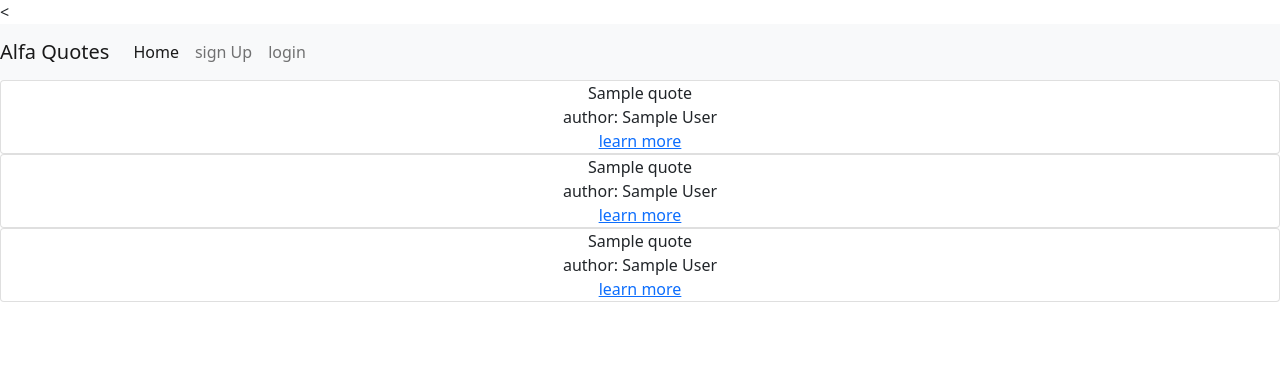
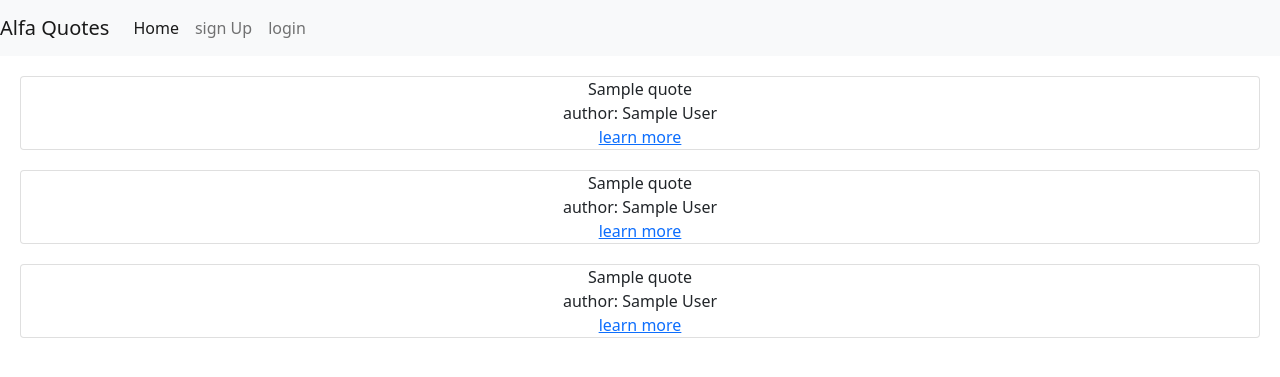
Before and after one commit to dan-mutua/flaskwk4, a Flask app: template app/templates/index.html in a window 1280 px wide. Shown: the top 377 px of the page. Run offline with Flask 2, Linux system fonts and the light colour scheme; the template is opened without the code that fills it: most values are stand-ins (such as "Sample title", 1, 10 or a date in 2020); some libraries are stand-ins or nearby versions; some web fonts are replaced.

Commit message:
add multiple quote card

```diff
--- a/app/auth/views.py
+++ b/app/auth/views.py
@@ -20,7 +20,7 @@ def login():
         flash('Invalid username or Password')
 
     title = "Login"
-    return render_template('auth/login.html',login_form = login_form,title=title)
+    return render_template('login.html',login_form = login_form,title=title)
 
 
 
@@ -32,12 +32,12 @@ def register():
         db.session.add(user)
         db.session.commit()
 
-        mail_message("Welcome to 60 seconds pitch","email/welcome_user",user.email,user=user)
+        mail_message("Welcome alfa quotes","email/welcome_user",user.email,user=user)
 
 
         return redirect(url_for('auth.login'))
         title = "New Account"
-    return render_template('auth/register.html',registration_form = form)
+    return render_template('signup.html',registration_form = form)
 
 @auth.route('/logout')
 @login_required
--- a/app/email.py
+++ b/app/email.py
@@ -1,8 +1,12 @@
 from flask_mail import Message
 from flask import render_template
 from . import mail
+
+
+
+
 def mail_message(subject, template, to, **kwargs):
-    sender_email = 'adinomuruthi1@gmail.com'
+    sender_email = 'danmutua15@gmail.com'
     email = Message(subject, sender=sender_email, receipients=[to])
     email.body = render_template(template + ".txt", **kwargs)
     email.html = render_template(template + ".html", **kwargs)
--- a/app/models.py
+++ b/app/models.py
@@ -3,6 +3,8 @@ from werkzeug.security import generate_password_hash, check_password_hash
 from flask_login import UserMixin
 from . import login_manager
 from datetime import datetime
+
+
 #callback function to retrieve a user when a unique identifier is passed
 @login_manager.user_loader
 def load_user(user_id):
--- a/app/static/css/index.css
+++ b/app/static/css/index.css
@@ -3,3 +3,9 @@
 #welcome {
   border: 2px solid black;
 }
+
+#mycards{
+  display: flex;
+  flex-direction: column;
+  margin: 20px
+}
--- a/app/templates/index.html
+++ b/app/templates/index.html
@@ -5,7 +5,10 @@
   <meta http-equiv="X-UA-Compatible" content="IE=edge">
   <meta name="viewport" content="width=device-width, initial-scale=1.0">
 <link href="https://cdn.jsdelivr.net/npm/bootstrap@5.1.1/dist/css/bootstrap.min.css" rel="stylesheet" integrity="sha384-F3w7mX95PdgyTmZZMECAngseQB83DfGTowi0iMjiWaeVhAn4FJkqJByhZMI3AhiU" crossorigin="anonymous">
-<
+{% block styles%}
+{{( super)}}
+<link href="{{url_for('static',filename='/app/static/css/index.css')}}" rel="stylesheet">
+{% endblock%}
   <title>homepage</title>
 </head>
   <nav class="navbar navbar-expand-lg navbar-light bg-light">
@@ -15,27 +18,27 @@
   </button>
   <div class="collapse navbar-collapse" id="navbarNavAltMarkup">
     <div class="navbar-nav">
-      <a class="nav-item nav-link active" href="#">Home </a>
+      <a class="nav-item nav-link active" href="">Home </a>
       <a class="nav-item nav-link" href="#">sign Up</a>
       <a class="nav-item nav-link" href="#">login</a>
     </div>
   </div>
 </nav>
-<body>
+<body >
 
   {% block content %}
 
-    <div class="card text-center">
+    <div class="card text-center" id="mycards">
       {{ data.quote}}<br>
       author: {{ data.author}}
       <a href="{{data.permalink}}">learn more</a>
     </div>
-    <div class="card text-center">
+    <div class="card text-center" id="mycards">
       {{ data.quote}}<br>
       author: {{ data.author}}
       <a href="{{data.permalink}}">learn more</a>
     </div>
-    <div class="card text-center">
+    <div class="card text-center" id="mycards">
       {{ data.quote}}<br>
       author: {{ data.author}}
       <a href="{{data.permalink}}">learn more</a>
```
Also changed, not shown: app/templates/login.html (added), app/templates/signup.html (added).
